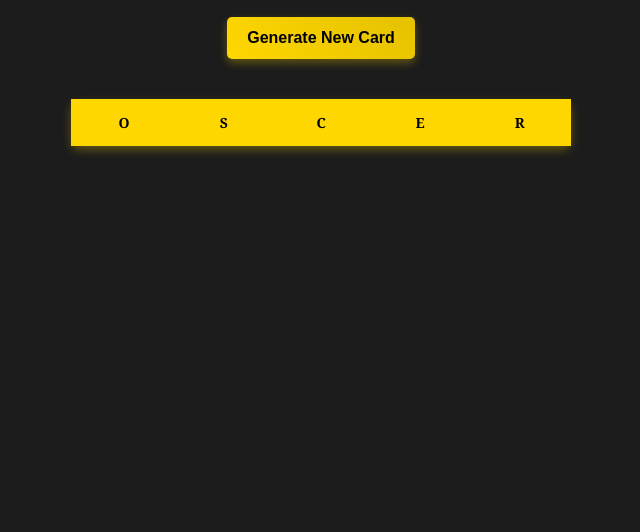
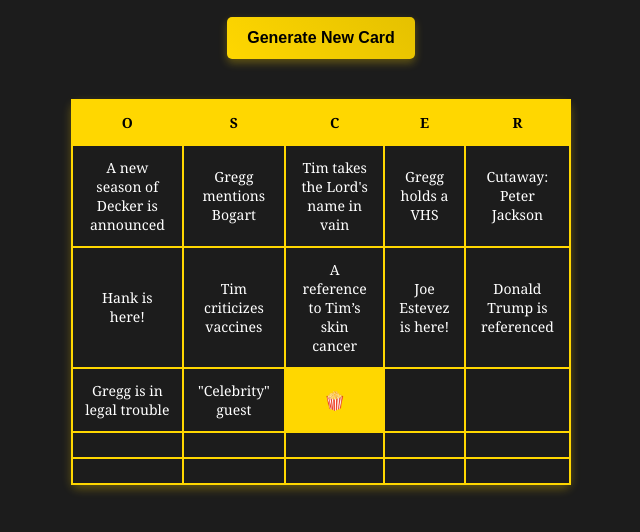
Before and after one commit to bemistape/oscers, a plain HTML site: page index.html in a window 1280 px wide. Shown: the part 80-612 px from the top of the page, without its empty margins (319-959 px from the left). Drawn offline with Linux system fonts and the light colour scheme.

Commit message:
Update index.html

```diff
--- a/index.html
+++ b/index.html
@@ -136,4 +136,85 @@
   <script>
     const tier1 = ["Hank is here!", "Gregg holds a VHS", "Joe Estevez is here!", "Tim takes the Lord's name in vain"];
     const tier2 = ['"Celebrity" guest', "Cutaway: Peter Jackson", "Gregg mentions Bogart", "A reference to Tim’s skin cancer"];
-    const tier3 = ["Gregg is in legal trouble", "A new season of
+    const tier3 = ["Gregg is in legal trouble", "A new season of Decker is announced", "Donald Trump is referenced", "Tim criticizes vaccines"];
+
+    // Build a weighted selection pool
+    function buildWeightedPool() {
+      const pool = [];
+      tier1.forEach(option => pool.push(...Array(3).fill(option))); // Weight 3
+      tier2.forEach(option => pool.push(...Array(2).fill(option))); // Weight 2
+      tier3.forEach(option => pool.push(option)); // Weight 1
+      return pool;
+    }
+
+    // Select 24 unique items from the weighted pool
+    function weightedSelect(count) {
+      let pool = buildWeightedPool();
+      const result = [];
+      while (result.length < count && pool.length > 0) {
+        const idx = Math.floor(Math.random() * pool.length);
+        const selected = pool[idx];
+        pool = pool.filter(item => item !== selected); // Remove all occurrences
+        result.push(selected);
+      }
+      return result;
+    }
+
+    // Check for a winning bingo line
+    function checkBingo() {
+      const rows = document.querySelectorAll("#bingo-table tbody tr");
+      const grid = [...rows].map(row => [...row.children]);
+
+      // Check rows, columns, and diagonals
+      for (let i = 0; i < 5; i++) {
+        if (grid[i].every(td => td.classList.contains("marked"))) highlightBingo(grid[i]);
+        if (grid.map(row => row[i]).every(td => td.classList.contains("marked"))) highlightBingo(grid.map(row => row[i]));
+      }
+
+      // Check diagonals
+      if ([0, 1, 2, 3, 4].map(i => grid[i][i]).every(td => td.classList.contains("marked")))
+        highlightBingo([0, 1, 2, 3, 4].map(i => grid[i][i]));
+
+      if ([0, 1, 2, 3, 4].map(i => grid[i][4 - i]).every(td => td.classList.contains("marked")))
+        highlightBingo([0, 1, 2, 3, 4].map(i => grid[i][4 - i]));
+    }
+
+    // Highlight winning squares
+    function highlightBingo(cells) {
+      cells.forEach(td => td.classList.add("bingo"));
+    }
+
+    // Generate a 5x5 bingo card (center is the popcorn emoji 🍿)
+    function generateBingoCard() {
+      const tbody = document.querySelector("#bingo-table tbody");
+      tbody.innerHTML = "";
+      const totalCells = 25;
+      const numItems = totalCells - 1; // Center space reserved
+      const items = weightedSelect(numItems);
+      let itemIndex = 0;
+
+      for (let row = 0; row < 5; row++) {
+        const tr = document.createElement("tr");
+        for (let col = 0; col < 5; col++) {
+          const td = document.createElement("td");
+          td.onclick = () => {
+            td.classList.toggle("marked");
+            checkBingo();
+          };
+          if (row === 2 && col === 2) {
+            td.textContent = "🍿"; // Free space
+            td.classList.add("free-space");
+          } else {
+            td.textContent = items[itemIndex] || "";
+            itemIndex++;
+          }
+          tr.appendChild(td);
+        }
+        tbody.appendChild(tr);
+      }
+    }
+
+    document.addEventListener("DOMContentLoaded", generateBingoCard);
+  </script>
+</body>
+</html>
```
